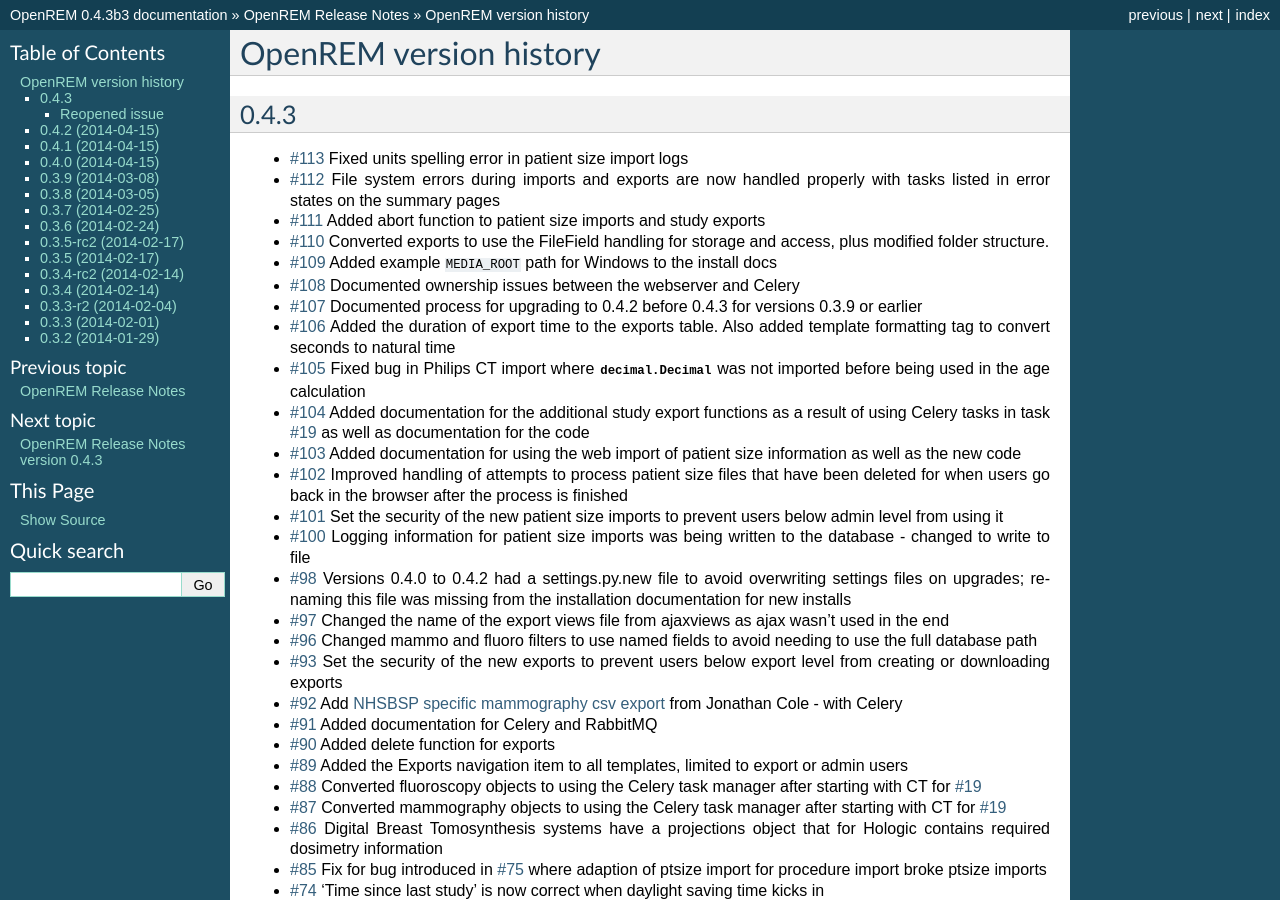
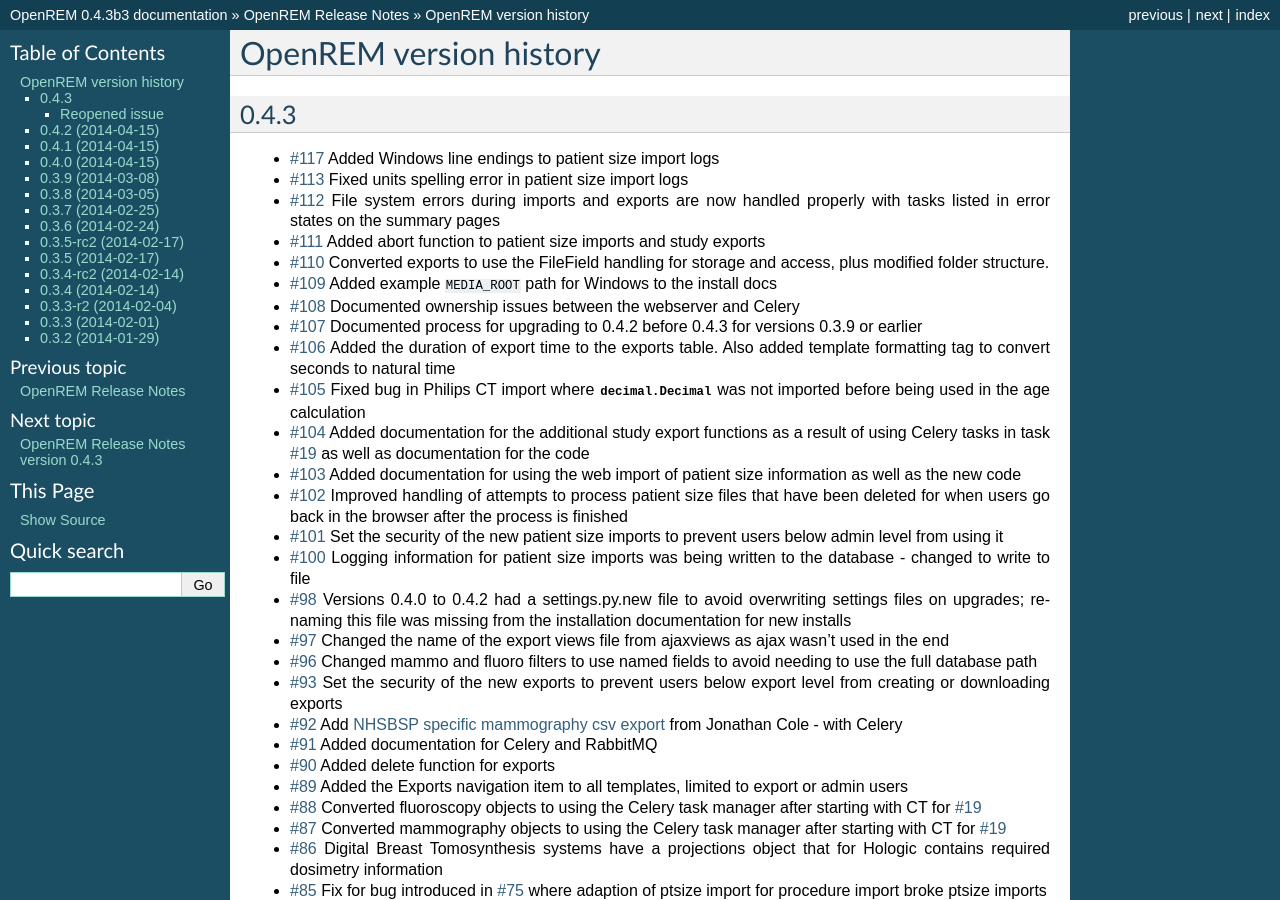
Before and after one commit to ckswilliams/modOpenREM, a Sphinx documentation site: the page built from docs/changes.rst, in a window 1280 px wide and 900 px high. Built offline with Sphinx 7.4.7, drawn with Linux system fonts in a browser that asks for light colours.

Commit message:
Updated changes.rst with ref #117

```diff
--- a/docs/changes.rst
+++ b/docs/changes.rst
@@ -5,6 +5,7 @@
 0.4.3
 ------
 
+* `#117`_  Added Windows line endings to patient size import logs
 * `#113`_  Fixed units spelling error in patient size import logs
 * `#112`_  File system errors during imports and exports are now handled properly with tasks listed in error states on the summary pages
 * `#111`_  Added abort function to patient size imports and study exports
```
